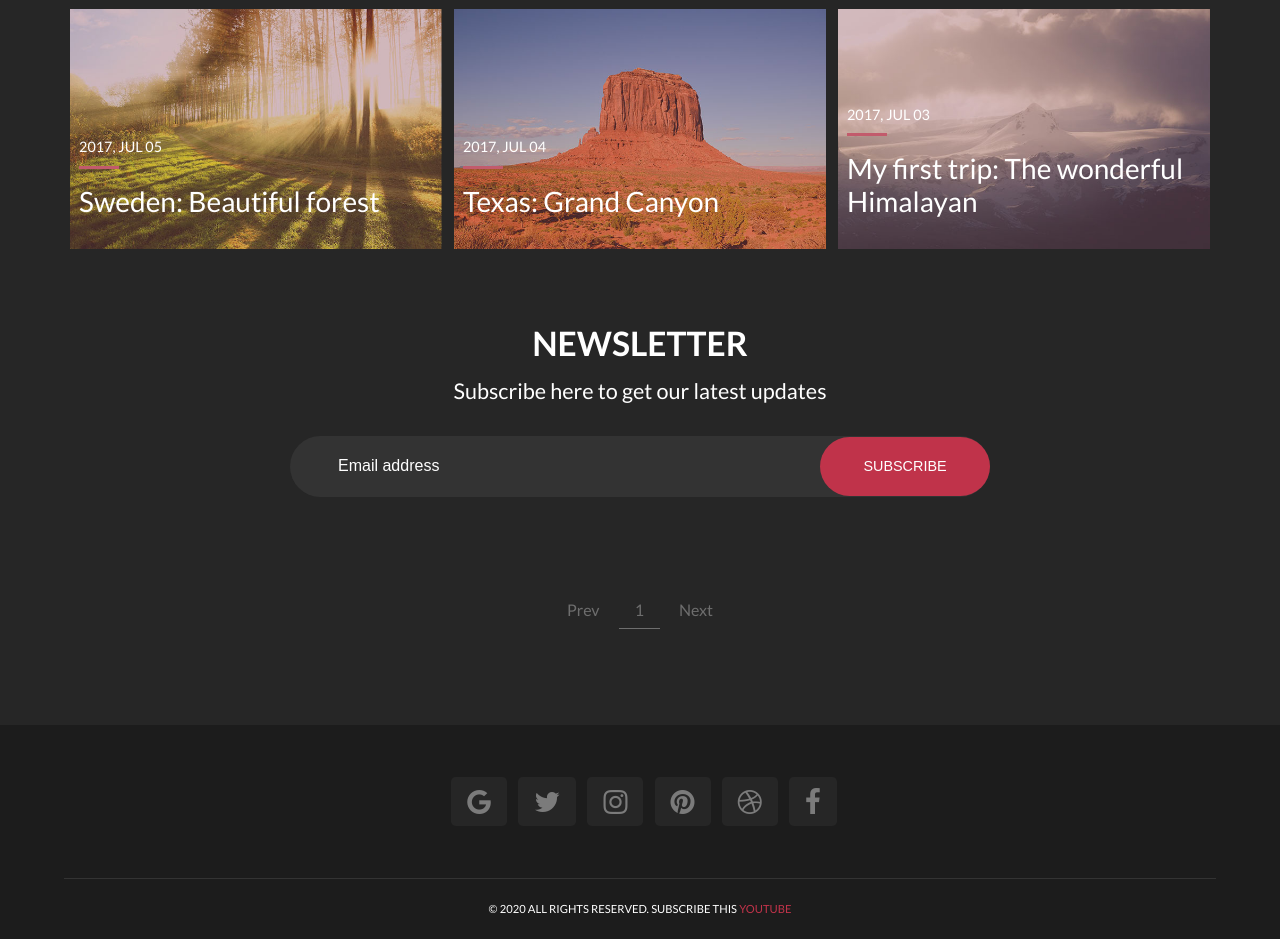
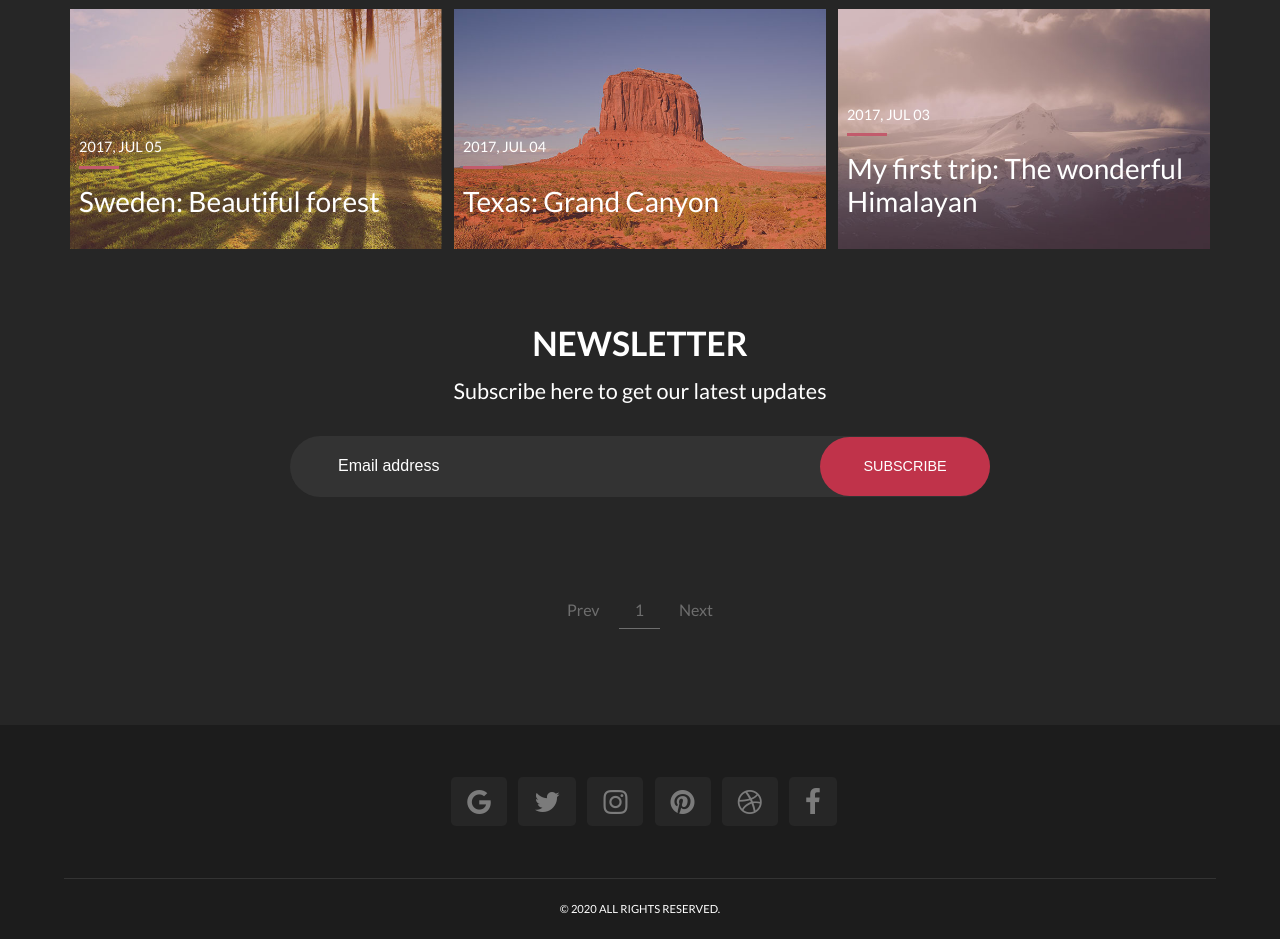
Before and after one commit to onanion/jav, a Jekyll site: the page built from index.html, in a window 1280 px wide. Shown: the part 1424-2363 px from the top of the page. Built offline with Jekyll 4.4.1, drawn with Linux system fonts in a browser that asks for light colours; the list of posts is cut into pages by our own code.

Commit message:
Update footer.html

```diff
--- a/_includes/footer.html
+++ b/_includes/footer.html
@@ -3,7 +3,7 @@
   <div class="wrapper">
     {% include social_footer.html %}
     <div class="copyright">
-      <p>&copy; {{site.time | date: '%Y'}} All rights reserved. Subscribe this <a href="https://youtube.com/htmlyrics" target="_blank">Youtube</a></p>
+      <p>&copy; {{site.time | date: '%Y'}} All rights reserved.</p>
     </div>
   </div>
 </footer> <!-- End Section Footer -->
```
